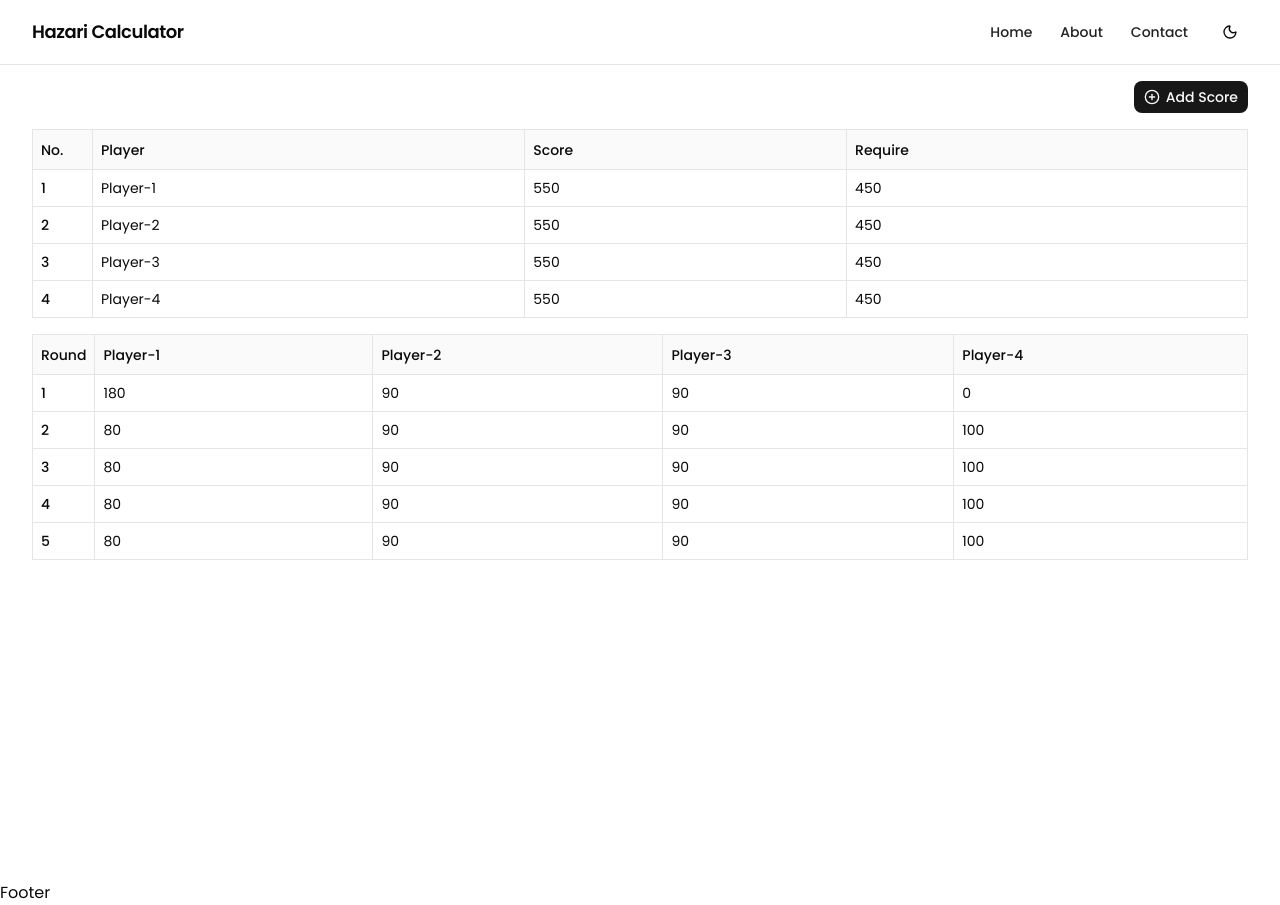
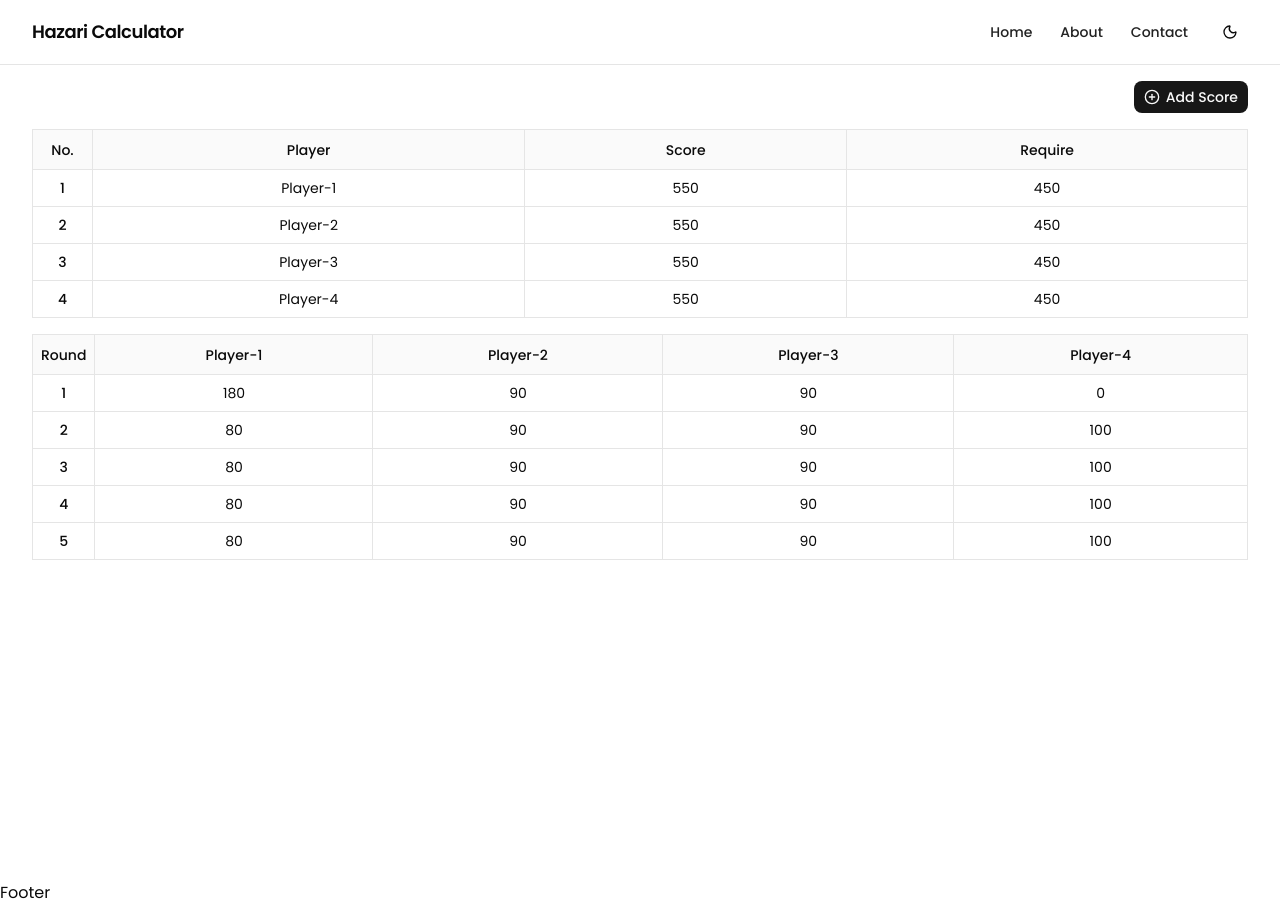
Before and after one commit to sakib-333/hazari-calculator-app, a React (Vite) app: page /games/1 in a window 1280 px wide. Built offline with nearby package versions, Linux system fonts and the light colour scheme.

Commit message:
Fix style issue.
1. Align table column to the center.

```diff
--- a/src/components/ScoreDetailsTable.tsx
+++ b/src/components/ScoreDetailsTable.tsx
@@ -10,15 +10,15 @@ export default function ScoreDetailsTable() {
           { round: 5, score1: 80, score2: 90, score3: 90, score4: 100 },
      ];
      return (
-          <div className="w-full mx-auto">
+          <div className="w-full mx-auto text-center">
                <Table className="border border-border">
                     <TableHeader className="bg-muted/50">
                          <TableRow className="border-b border-border">
-                              <TableHead className="w-[60px] border-r border-border">Round</TableHead>
-                              <TableHead className="border-r border-border">Player-1</TableHead>
-                              <TableHead className="border-r border-border">Player-2</TableHead>
-                              <TableHead className="border-r border-border">Player-3</TableHead>
-                              <TableHead>Player-4</TableHead>
+                              <TableHead className="w-[60px] border-r border-border text-center">Round</TableHead>
+                              <TableHead className="border-r border-border text-center">Player-1</TableHead>
+                              <TableHead className="border-r border-border text-center">Player-2</TableHead>
+                              <TableHead className="border-r border-border text-center">Player-3</TableHead>
+                              <TableHead className="text-center">Player-4</TableHead>
                          </TableRow>
                     </TableHeader>
                     <TableBody>
--- a/src/components/ToalScoreTable.tsx
+++ b/src/components/ToalScoreTable.tsx
@@ -9,14 +9,14 @@ export default function ToalScoreTable() {
   ];
 
   return (
-    <div className="w-full mx-auto">
+    <div className="w-full mx-auto text-center">
       <Table className="border border-border">
         <TableHeader className="bg-muted/50">
           <TableRow className="border-b border-border">
-            <TableHead className="w-[60px] border-r border-border">No.</TableHead>
-            <TableHead className="border-r border-border">Player</TableHead>
-            <TableHead className="border-r border-border">Score</TableHead>
-            <TableHead>Require</TableHead>
+            <TableHead className="w-[60px] border-r border-border text-center">No.</TableHead>
+            <TableHead className="border-r border-border text-center">Player</TableHead>
+            <TableHead className="border-r border-border text-center">Score</TableHead>
+            <TableHead className="text-center">Require</TableHead>
           </TableRow>
         </TableHeader>
         <TableBody>
```
